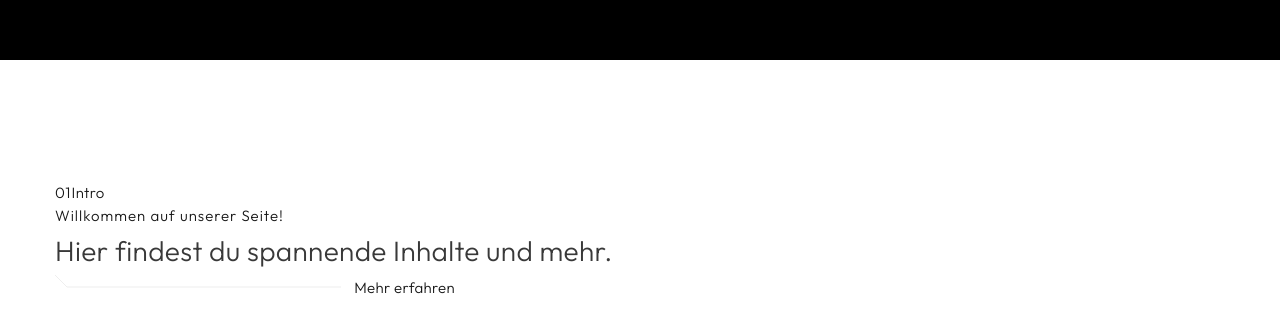
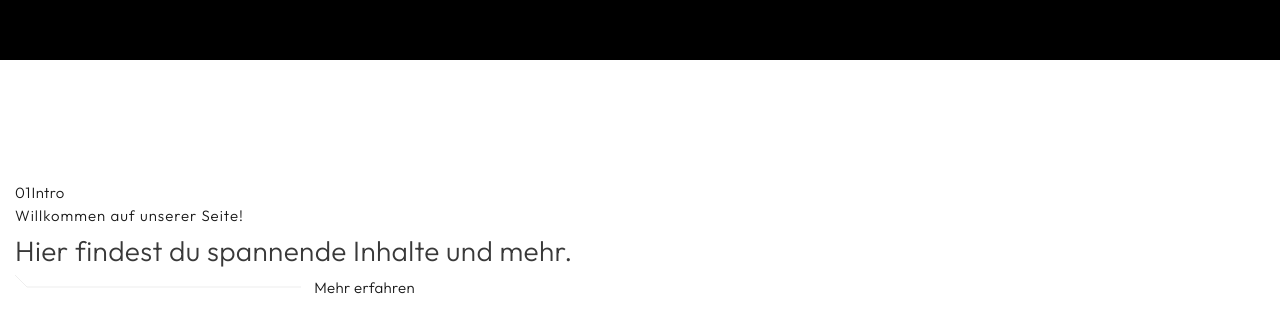
Before and after one commit to pierregoeddertz/hek-gm, a Next.js app: page / in a window 1280 px wide. Shown: the part 740-1072 px from the top of the page. Built offline with nearby package versions, Linux system fonts and the light colour scheme; no server answers; the database is empty.

Commit message:
Fix: Linter-Fehler (any-Typen entfernt, ungenutzte Variablen bereinigt)

```diff
--- a/src/components/Entities/Promoter/Promoter.tsx
+++ b/src/components/Entities/Promoter/Promoter.tsx
@@ -25,9 +25,9 @@ export default function Promoter() {
   useEffect(() => {
     setIsLoading(true);
     NewsService.getSlideshowContent()
-      .then((articles) => {
+      .then((articles: PromoterItem[]) => {
         setItems(
-          articles.map((article: any, index: number) => ({
+          articles.map((article, index) => ({
             ...article,
             index: String(index + 1).padStart(2, '0'),
             label: article.title,
--- a/src/components/Foundations/Button/Arm/Arm.tsx
+++ b/src/components/Foundations/Button/Arm/Arm.tsx
@@ -25,7 +25,6 @@ export default function Arm({
   label,
   showBack = false,
   children,
-  className = "",
   onClick,
   href,
 }: ArmProps) {
--- a/src/components/Foundations/Button/Button.tsx
+++ b/src/components/Foundations/Button/Button.tsx
@@ -9,7 +9,7 @@ export type ButtonProps = ButtonHTMLAttributes<HTMLButtonElement> & {
 };
 
 const Button = forwardRef<HTMLButtonElement, ButtonProps>(
-  ({ className = "", dynamic = false, children, ...rest }, ref) => {
+  ({ className = "", dynamic, children, ...rest }, ref) => {
     const combined = `${styles.root} ${className}`.trim();
     return (
       <button ref={ref} type="button" {...rest} className={combined}>
--- a/src/components/Layout/Director/Director.tsx
+++ b/src/components/Layout/Director/Director.tsx
@@ -3,7 +3,7 @@ import styles from './Director.module.css';
 
 interface DirectorProps {
   children: React.ReactNode;
-  layout?: string; // "div vertical 2 b widthMax paddingX gap" oder "vertical 2 b widthMax paddingX gap"
+  layout?: string; // "div vertical 2 b maxWidth paddingX gap" oder "vertical 2 b maxWidth paddingX gap"
   as?: React.ElementType;
   className?: string;
 }
@@ -11,11 +11,10 @@ interface DirectorProps {
 export default function Director({
   children,
   layout,
-  as: Component = 'div',
   className = '',
 }: DirectorProps) {
   const parseLayout = (layoutString?: string) => {
-    if (!layoutString) return { element: 'div', direction: 'vertical', align: 1, justify: 'a', widthMax: false, paddingX: false, paddingY: false, gap: false };
+    if (!layoutString) return { element: 'div', direction: 'vertical', align: 1, justify: 'a', maxWidth: false, paddingX: false, paddingY: false, gap: false };
 
     const parts = layoutString.split(' ');
 
@@ -30,7 +29,7 @@ export default function Director({
     const align = parseInt(parts[startIndex + 1]) as 1 | 2 | 3;
     const justify = parts[startIndex + 2] as 'a' | 'b' | 'c';
 
-    const widthMax = parts.includes('widthMax');
+    const maxWidth = parts.includes('maxWidth');
     const paddingX = parts.includes('paddingX');
     const paddingY = parts.includes('paddingY');
     const gap = parts.includes('gap');
@@ -40,14 +39,14 @@ export default function Director({
       direction: direction || 'vertical',
       align: align || 1,
       justify: justify || 'a',
-      widthMax,
+      maxWidth,
       paddingX,
       paddingY,
       gap,
     };
   };
 
-  const { element, direction, align, justify, widthMax, paddingX, paddingY, gap } = parseLayout(layout);
+  const { element, direction, align, justify, maxWidth, paddingX, paddingY, gap } = parseLayout(layout);
 
   const getFlexClasses = () => {
     const flexDirection = direction === 'vertical' ? styles.vertical : styles.horizontal;
@@ -70,7 +69,7 @@ export default function Director({
   const getContainerClasses = () => {
     const classes = [styles.container];
 
-    if (widthMax) classes.push(styles.widthMax);
+    if (maxWidth) classes.push(styles.maxWidth);
     if (paddingX) classes.push(styles.paddingX);
     if (paddingY) classes.push(styles.paddingY);
     if (gap) classes.push(styles.gap);
```
Also changed, not shown: src/app/news/page.tsx (+9 -1 lines).
